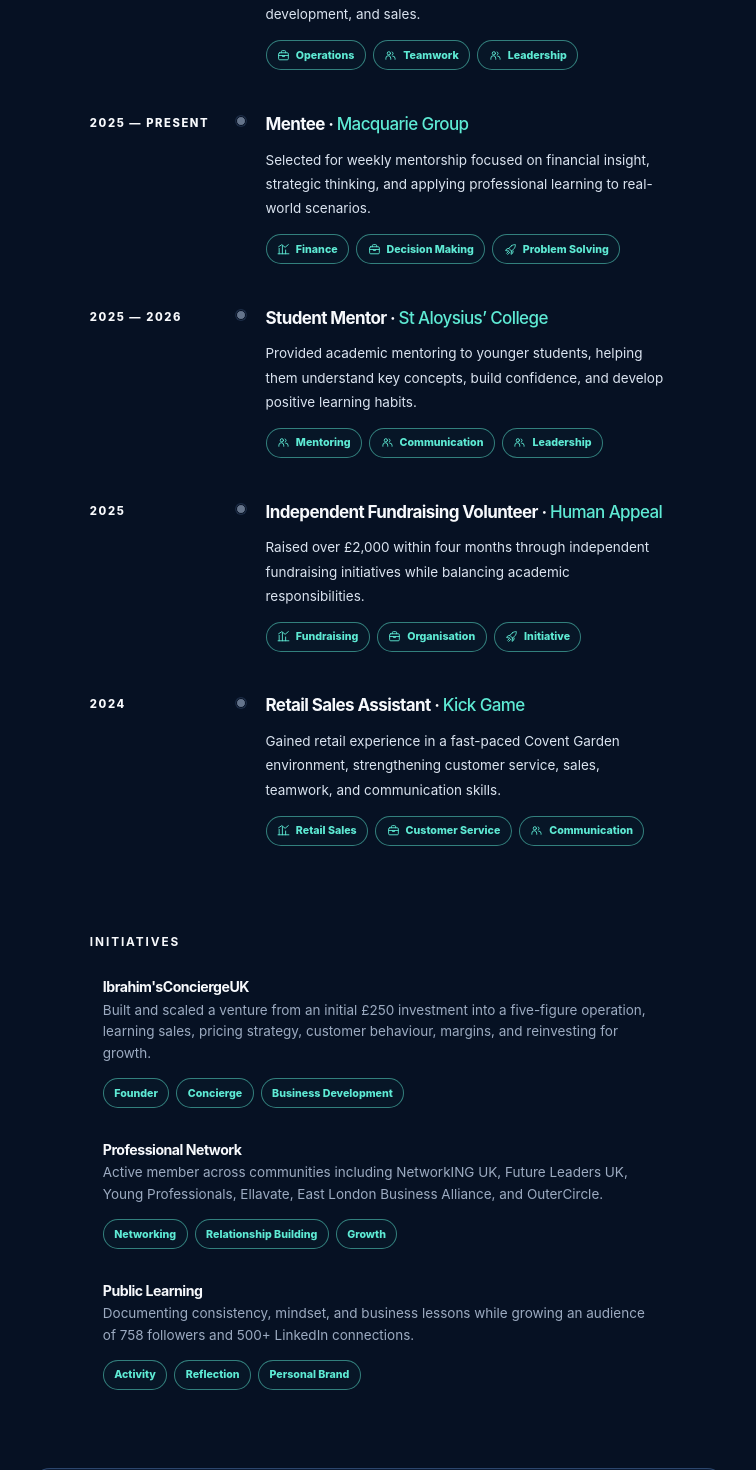
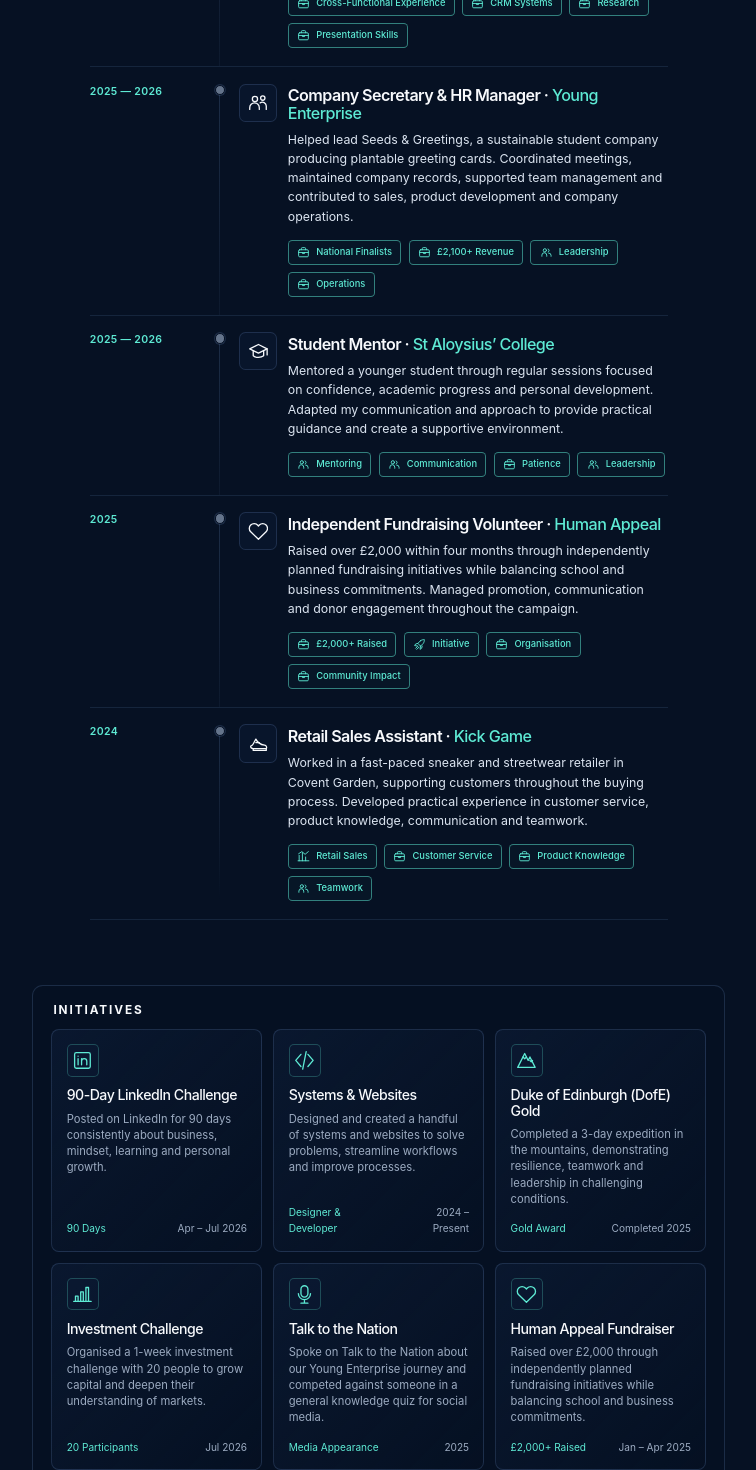
Before and after one commit to ibrahimmusallam10/Ibrahim-sConciergeUK, a React (Vite) app: page / in a window 1280 px wide. Shown: the part 1940-3410 px from the top of the page, without its empty margins (507-1263 px from the left). Built offline with nearby package versions, Linux system fonts and the light colour scheme.

Commit message:
Expand experience and initiatives sections (#7)
* Redesign experience timeline

* Expand experience and initiatives sections

---------

Co-authored-by: Ibrahim Musallam <ibrahimmusallam@Ibrahims-MacBook-Neo.local>

```diff
--- a/src/App.tsx
+++ b/src/App.tsx
@@ -6,71 +6,107 @@ const experiences = [
     date: '2023 — Present',
     role: 'Founder',
     organisation: "Ibrahim’s Concierge UK",
+    icon: 'briefcase',
     featured: true,
     description:
       'Built a luxury sourcing and concierge business from a £250 investment into a five-figure operation. Manage the full client journey, including sourcing, pricing, negotiation, sales, payments and delivery, while developing long-term relationships with repeat customers.',
     tags: ['£250 → Five Figures', 'Client Relations', 'Sales', 'Business Growth']
   },
   {
-    date: '2025 — Present',
-    role: 'Company Secretary & Human Resources',
-    organisation: 'Young Enterprise',
+    date: 'July 2026',
+    role: 'Work Experience Intern',
+    organisation: 'BroadLab',
+    icon: 'building',
     description:
-      'Coordinate meetings, records, and team communication for a student-run company while contributing to planning, product development, and sales.',
-    tags: ['Operations', 'Teamwork', 'Leadership']
+      'Gained hands-on experience across Operations, Sales, Campaign Management, Product and Engineering in a fast-paced advertising technology company. Attended daily operational meetings, completed a company case study and presented research used to organise international brand data.',
+    tags: ['Cross-Functional Experience', 'CRM Systems', 'Research', 'Presentation Skills']
   },
   {
-    date: '2025 — Present',
-    role: 'Mentee',
-    organisation: 'Macquarie Group',
+    date: '2025 — 2026',
+    role: 'Company Secretary & HR Manager',
+    organisation: 'Young Enterprise',
+    icon: 'people',
     description:
-      'Selected for weekly mentorship focused on financial insight, strategic thinking, and applying professional learning to real-world scenarios.',
-    tags: ['Finance', 'Decision Making', 'Problem Solving']
+      'Helped lead Seeds & Greetings, a sustainable student company producing plantable greeting cards. Coordinated meetings, maintained company records, supported team management and contributed to sales, product development and company operations.',
+    tags: ['National Finalists', '£2,100+ Revenue', 'Leadership', 'Operations']
   },
   {
     date: '2025 — 2026',
     role: 'Student Mentor',
     organisation: 'St Aloysius’ College',
+    icon: 'education',
     description:
-      'Provided academic mentoring to younger students, helping them understand key concepts, build confidence, and develop positive learning habits.',
-    tags: ['Mentoring', 'Communication', 'Leadership']
+      'Mentored a younger student through regular sessions focused on confidence, academic progress and personal development. Adapted my communication and approach to provide practical guidance and create a supportive environment.',
+    tags: ['Mentoring', 'Communication', 'Patience', 'Leadership']
   },
   {
     date: '2025',
     role: 'Independent Fundraising Volunteer',
     organisation: 'Human Appeal',
+    icon: 'heart',
     description:
-      'Raised over £2,000 within four months through independent fundraising initiatives while balancing academic responsibilities.',
-    tags: ['Fundraising', 'Organisation', 'Initiative']
+      'Raised over £2,000 within four months through independently planned fundraising initiatives while balancing school and business commitments. Managed promotion, communication and donor engagement throughout the campaign.',
+    tags: ['£2,000+ Raised', 'Initiative', 'Organisation', 'Community Impact']
   },
   {
     date: '2024',
     role: 'Retail Sales Assistant',
     organisation: 'Kick Game',
+    icon: 'retail',
     description:
-      'Gained retail experience in a fast-paced Covent Garden environment, strengthening customer service, sales, teamwork, and communication skills.',
-    tags: ['Retail Sales', 'Customer Service', 'Communication']
+      'Worked in a fast-paced sneaker and streetwear retailer in Covent Garden, supporting customers throughout the buying process. Developed practical experience in customer service, product knowledge, communication and teamwork.',
+    tags: ['Retail Sales', 'Customer Service', 'Product Knowledge', 'Teamwork']
   }
 ]
 
 const initiatives = [
   {
-    title: "Ibrahim'sConciergeUK",
+    title: '90-Day LinkedIn Challenge',
+    icon: 'linkedin',
     description:
-      'Built and scaled a venture from an initial £250 investment into a five-figure operation, learning sales, pricing strategy, customer behaviour, margins, and reinvesting for growth.',
-    tags: ['Founder', 'Concierge', 'Business Development']
+      'Posted on LinkedIn for 90 days consistently about business, mindset, learning and personal growth.',
+    metric: '90 Days',
+    date: 'Apr – Jul 2026'
   },
   {
-    title: 'Professional Network',
+    title: 'Systems & Websites',
+    icon: 'code',
     description:
-      'Active member across communities including NetworkING UK, Future Leaders UK, Young Professionals, Ellavate, East London Business Alliance, and OuterCircle.',
-    tags: ['Networking', 'Relationship Building', 'Growth']
+      'Designed and created a handful of systems and websites to solve problems, streamline workflows and improve processes.',
+    metric: 'Designer & Developer',
+    date: '2024 – Present'
   },
   {
-    title: 'Public Learning',
+    title: 'Duke of Edinburgh (DofE) Gold',
+    icon: 'mountain',
     description:
-      'Documenting consistency, mindset, and business lessons while growing an audience of 758 followers and 500+ LinkedIn connections.',
-    tags: ['Activity', 'Reflection', 'Personal Brand']
+      'Completed a 3-day expedition in the mountains, demonstrating resilience, teamwork and leadership in challenging conditions.',
+    metric: 'Gold Award',
+    date: 'Completed 2025'
+  },
+  {
+    title: 'Investment Challenge',
+    icon: 'chart',
+    description:
+      'Organised a 1-week investment challenge with 20 people to grow capital and deepen their understanding of markets.',
+    metric: '20 Participants',
+    date: 'Jul 2026'
+  },
+  {
+    title: 'Talk to the Nation',
+    icon: 'microphone',
+    description:
+      'Spoke on Talk to the Nation about our Young Enterprise journey and competed against someone in a general knowledge quiz for social media.',
+    metric: 'Media Appearance',
+    date: '2025'
+  },
+  {
+    title: 'Human Appeal Fundraiser',
+    icon: 'heart',
+    description:
+      'Raised over £2,000 through independently planned fundraising initiatives while balancing school and business commitments.',
+    metric: '£2,000+ Raised',
+    date: 'Jan – Apr 2025'
   }
 ]
 
@@ -106,6 +142,50 @@ function ExperienceTagIcon({ label }: { label: string }) {
       <rect x="3" y="7" width="18" height="13" rx="2" /><path d="M8 7V5a2 2 0 0 1 2-2h4a2 2 0 0 1 2 2v2M3 12h18M10 12v2h4v-2" />
     </svg>
   )
+}
+
+function SectionIcon({ type }: { type: string }) {
+  let drawing
+
+  switch (type) {
+    case 'briefcase':
+      drawing = <><rect x="3" y="7" width="18" height="13" rx="2" /><path d="M8 7V5a2 2 0 0 1 2-2h4a2 2 0 0 1 2 2v2M3 12h18M10 12v2h4v-2" /></>
+      break
+    case 'building':
+      drawing = <><rect x="5" y="3" width="12" height="18" rx="1" /><path d="M9 7h1M13 7h1M9 11h1M13 11h1M9 15h1M13 15h1M17 10h3v11h-3" /></>
+      break
+    case 'people':
+      drawing = <><circle cx="8" cy="8" r="3" /><circle cx="17" cy="7" r="2.5" /><path d="M2 20v-2a5.5 5.5 0 0 1 11 0v2M14 12.5a4.5 4.5 0 0 1 7 3.7V20" /></>
+      break
+    case 'education':
+      drawing = <><path d="m2 9 10-5 10 5-10 5L2 9Z" /><path d="M6 11.5V17c3 2.5 9 2.5 12 0v-5.5M22 9v7" /></>
+      break
+    case 'heart':
+      drawing = <path d="M20.8 4.6a5.5 5.5 0 0 0-7.8 0L12 5.7l-1.1-1.1a5.5 5.5 0 0 0-7.8 7.8L12 21l8.8-8.6a5.5 5.5 0 0 0 0-7.8Z" />
+      break
+    case 'retail':
+      drawing = <><path d="M3 15c3 0 4-5 6-8 2 4 4 6 10 7 2 .4 3 2.2 2 4H6c-2 0-3-1-3-3Z" /><path d="M9 11h4M6 18v2h15v-2" /></>
+      break
+    case 'linkedin':
+      drawing = <><rect x="3" y="3" width="18" height="18" rx="2" /><path d="M7 10v7M7 7v.1M11 17v-7M11 13a3 3 0 0 1 6 0v4" /></>
+      break
+    case 'code':
+      drawing = <path d="m8 5-6 7 6 7M16 5l6 7-6 7M14 2l-4 20" />
+      break
+    case 'mountain':
+      drawing = <><path d="m2 20 8-16 4 8 2-4 6 12H2Z" /><path d="m8 8 2 2 2-2M16 12l1.5 1.5L19 12" /></>
+      break
+    case 'chart':
+      drawing = <><path d="M4 20v-6h3v6M10 20V9h3v11M16 20V4h3v16M2 20h20" /></>
+      break
+    case 'microphone':
+      drawing = <><rect x="8" y="2" width="8" height="13" rx="4" /><path d="M5 11a7 7 0 0 0 14 0M12 18v4M8 22h8" /></>
+      break
+    default:
+      drawing = <circle cx="12" cy="12" r="9" />
+  }
+
+  return <svg viewBox="0 0 24 24" aria-hidden="true">{drawing}</svg>
 }
 
 const links = [
@@ -325,6 +405,9 @@ export default function App() {
                 <div className="timeline-marker" aria-hidden="true">
                   <span className="timeline-dot" />
                 </div>
+                <div className="experience-icon">
+                  <SectionIcon type={item.icon} />
+                </div>
                 <div className="experience-content">
                   <h3>
                     {item.role} <span className="title-separator">·</span>{' '}
@@ -344,15 +427,15 @@ export default function App() {
 
         <section id="initiatives" className="section-block">
           <h2>Initiatives</h2>
-          <div className="item-list">
+          <div className="initiatives-grid">
             {initiatives.map((item) => (
-              <article className="feature-item" key={item.title}>
+              <article className="initiative-card" key={item.title}>
+                <div className="initiative-icon"><SectionIcon type={item.icon} /></div>
                 <h3>{item.title}</h3>
                 <p>{item.description}</p>
-                <div className="tag-list">
-                  {item.tags.map((tag) => (
-                    <span key={tag}>{tag}</span>
-                  ))}
+                <div className="initiative-meta">
+                  <span>{item.metric}</span>
+                  <time>{item.date}</time>
                 </div>
               </article>
             ))}
--- a/src/styles.css
+++ b/src/styles.css
@@ -260,9 +260,11 @@ h3 {
 
 .resume-item {
   display: grid;
-  grid-template-columns: 8.8rem 1.4rem minmax(0, 1fr);
-  gap: 1rem;
-  padding: 1.3rem 0 1.8rem;
+  grid-template-columns: 7.7rem 1.15rem 2.65rem minmax(0, 1fr);
+  gap: 0.75rem;
+  padding: 1.15rem 0 1.25rem;
+  border-bottom: 1px solid rgba(92, 126, 172, 0.18);
+  border-radius: 0;
 }
 
 .timeline-marker {
@@ -275,7 +277,7 @@ h3 {
   content: "";
   position: absolute;
   top: 0.72rem;
-  bottom: -1.8rem;
+  bottom: -1.25rem;
   width: 1px;
   background: linear-gradient(var(--border), rgba(92, 126, 172, 0.08));
 }
@@ -302,9 +304,36 @@ h3 {
   box-shadow: 0 0 0 1px var(--accent), 0 0 1rem rgba(94, 234, 212, 0.35);
 }
 
+.experience-icon,
+.initiative-icon {
+  display: grid;
+  place-items: center;
+  color: var(--heading);
+  border: 1px solid var(--border);
+  background: rgba(12, 27, 52, 0.55);
+}
+
+.experience-icon {
+  width: 2.65rem;
+  height: 2.65rem;
+  border-radius: 0.45rem;
+}
+
+.experience-icon svg,
+.initiative-icon svg {
+  width: 1.45rem;
+  height: 1.45rem;
+  fill: none;
+  stroke: currentColor;
+  stroke-linecap: round;
+  stroke-linejoin: round;
+  stroke-width: 1.5;
+}
+
 .experience-content h3 {
-  margin-bottom: 1rem;
-  font-size: clamp(1rem, 2vw, 1.18rem);
+  margin: 0.25rem 0 0.55rem;
+  font-size: clamp(0.98rem, 1.8vw, 1.12rem);
+  font-weight: 600;
 }
 
 .organisation {
@@ -329,10 +358,10 @@ h3 {
 
 .date {
   margin: 0 !important;
-  color: var(--heading) !important;
-  font-size: 0.78rem;
-  font-weight: 800;
-  letter-spacing: 0.14em;
+  color: var(--accent) !important;
+  font-size: 0.73rem;
+  font-weight: 600;
+  letter-spacing: 0.03em;
   text-transform: uppercase;
 }
 
@@ -347,7 +376,8 @@ h3 {
 
 .experience-content > p {
   color: var(--text);
-  line-height: 1.8;
+  font-size: 0.86rem;
+  line-height: 1.55;
 }
 
 .tag-list {
@@ -360,15 +390,15 @@ h3 {
 .tag-list span {
   display: inline-flex;
   align-items: center;
-  min-height: 1.85rem;
+  min-height: 1.7rem;
   gap: 0.42rem;
-  padding: 0.38rem 0.72rem;
+  padding: 0.28rem 0.58rem;
   color: var(--accent);
   background: rgba(94, 234, 212, 0.025);
   border: 1px solid rgba(94, 234, 212, 0.5);
-  border-radius: 999px;
-  font-size: 0.74rem;
-  font-weight: 800;
+  border-radius: 0.3rem;
+  font-size: 0.65rem;
+  font-weight: 500;
 }
 
 .resume-item .tag-list svg {
@@ -378,6 +408,76 @@ h3 {
   stroke: currentColor;
   stroke-linecap: round;
   stroke-width: 1.7;
+}
+
+#initiatives {
+  width: calc(100% + 8rem);
+  margin-left: -4rem;
+  padding: 1.25rem;
+  border: 1px solid var(--border);
+  border-radius: 0.75rem;
+  background: rgba(6, 17, 35, 0.42);
+}
+
+#initiatives > h2 {
+  margin: 0 0 0.85rem 0.15rem;
+}
+
+.initiatives-grid {
+  display: grid;
+  grid-template-columns: repeat(3, minmax(0, 1fr));
+  gap: 0.75rem;
+}
+
+.initiative-card {
+  display: flex;
+  min-height: 12rem;
+  flex-direction: column;
+  padding: 1rem;
+  border: 1px solid var(--border);
+  border-radius: 0.55rem;
+  background: linear-gradient(135deg, rgba(12, 27, 52, 0.72), rgba(6, 17, 35, 0.38));
+  transition: border-color 180ms ease, transform 180ms ease;
+}
+
+.initiative-card:hover {
+  border-color: rgba(94, 234, 212, 0.45);
+  transform: translateY(-2px);
+}
+
+.initiative-icon {
+  width: 2.25rem;
+  height: 2.25rem;
+  margin-bottom: 0.75rem;
+  color: var(--accent);
+  border-color: rgba(94, 234, 212, 0.25);
+  border-radius: 0.35rem;
+}
+
+.initiative-card h3 {
+  margin-bottom: 0.55rem;
+  font-weight: 500;
+}
+
+.initiative-card > p {
+  margin-bottom: 0.9rem;
+  color: var(--muted);
+  font-size: 0.78rem;
+  line-height: 1.45;
+}
+
+.initiative-meta {
+  display: flex;
+  justify-content: space-between;
+  gap: 0.75rem;
+  margin-top: auto;
+  color: var(--accent);
+  font-size: 0.7rem;
+}
+
+.initiative-meta time {
+  color: var(--muted);
+  text-align: right;
 }
 
 .contact-section {
@@ -580,6 +680,15 @@ h3 {
     gap: 4.25rem;
   }
 
+  #initiatives {
+    width: 100%;
+    margin-left: 0;
+  }
+
+  .initiatives-grid {
+    grid-template-columns: repeat(2, minmax(0, 1fr));
+  }
+
   .contact-section {
     grid-template-columns: minmax(0, 1fr) minmax(250px, 285px);
     width: 100%;
@@ -602,13 +711,13 @@ h3 {
   }
 
   .resume-item {
-    grid-template-columns: 1rem minmax(0, 1fr);
+    grid-template-columns: 1rem 2.35rem minmax(0, 1fr);
     gap: 0.8rem;
     padding: 1rem 0 1.3rem;
   }
 
   .resume-item .date {
-    grid-column: 2;
+    grid-column: 2 / span 2;
     grid-row: 1;
     margin-bottom: 0.35rem !important;
   }
@@ -618,12 +727,19 @@ h3 {
     grid-row: 1 / span 2;
   }
 
+  .experience-icon {
+    grid-column: 2;
+    grid-row: 2;
+    width: 2.35rem;
+    height: 2.35rem;
+  }
+
   .timeline-marker::after {
     bottom: -1.3rem;
   }
 
   .experience-content {
-    grid-column: 2;
+    grid-column: 3;
     grid-row: 2;
   }
 
@@ -640,6 +756,14 @@ h3 {
 
   .feature-item {
     padding: 0;
+  }
+
+  .initiatives-grid {
+    grid-template-columns: 1fr;
+  }
+
+  .initiative-card {
+    min-height: 0;
   }
 
   .contact-section {
```
